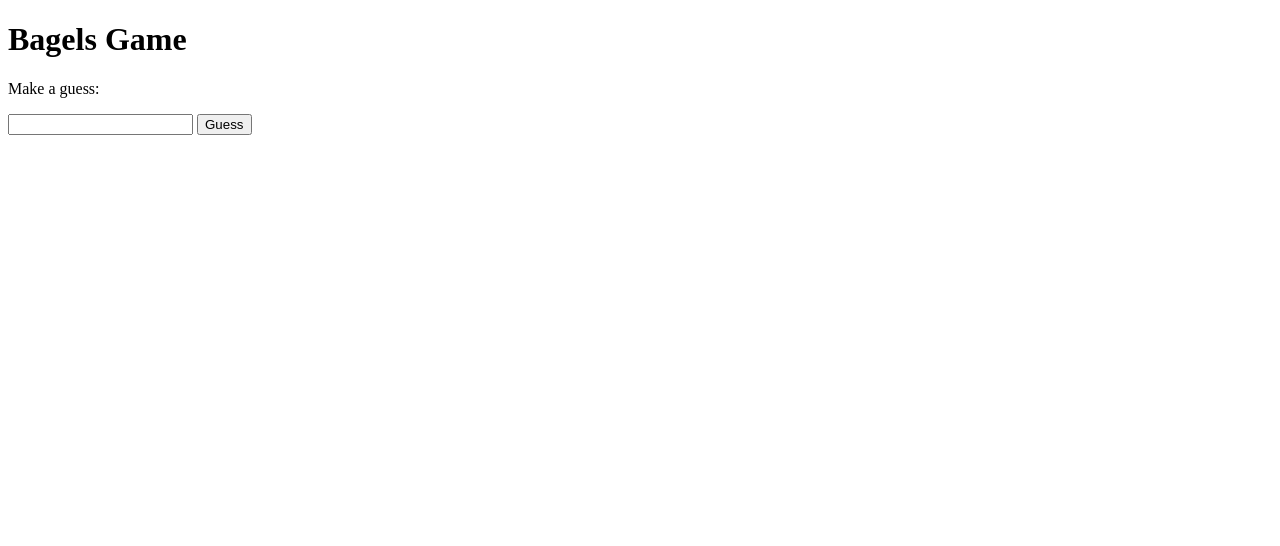
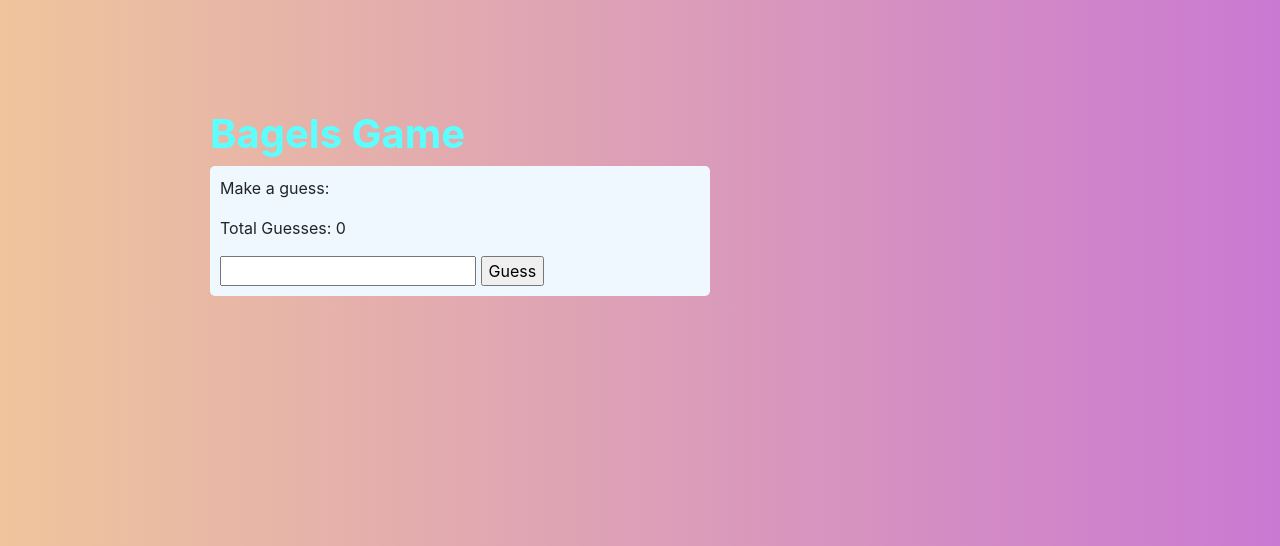
Before and after one commit to RestingWiki/oec, a Django app: page /bagels/start in a window 1280 px wide. Shown: the top 546 px of the page. Run offline with Django 4.2, Linux system fonts and the light colour scheme.

Commit message:
Second update

```diff
--- /dev/null
+++ b/bagels_game/static/bagels_game/bagels_game.css
@@ -0,0 +1,23 @@
+body{
+    background: linear-gradient(to left, rgba(202,121,210,255), rgba(239,197,156,255));
+    display: block;
+    width: 300px;
+    margin-left: 200px;
+    margin-right: auto;
+    margin-top: 100px;
+    padding: 10px;
+}
+.title{
+    color: rgb(91, 255, 255);
+    font-weight: bolder;
+    display: block;
+    width: 500px;
+    margin-left: auto;
+    margin-right: auto;
+}
+.game{
+    background-color: aliceblue;
+    border-radius: 5px;
+    width: 500px;
+    padding: 10px;
+}
--- a/bagels_game/templates/bagels_game/bagels_game.html
+++ b/bagels_game/templates/bagels_game/bagels_game.html
@@ -1,12 +1,19 @@
 <!DOCTYPE html>
+{% load static %}
 <html lang="en">
   <head>
     <meta charset="UTF-8">
+    <meta name="viewport" content="width=device-width, initial-scale=1, shrink-to-fit=no">
+
+    <link rel="stylesheet" href="https://cdn.jsdelivr.net/npm/bootstrap@4.0.0/dist/css/bootstrap.min.css" integrity="sha384-Gn5384xqQ1aoWXA+058RXPxPg6fy4IWvTNh0E263XmFcJlSAwiGgFAW/dAiS6JXm" crossorigin="anonymous">
+    <link rel="stylesheet" type="text/css" href="{% static 'bagels_game/bagels_game.css' %}">
+
     <title>Bagels Game</title>
   </head>
+
   <body>
-    <h1>Bagels Game</h1>
-
+    <h1 class="title">Bagels Game</h1>
+    <section class="game">
       {% if game_over %}
         <p>{{ clues|join:"<br>" }}</p>
         <p>Total Guesses: {{ guess_count }}</p>
@@ -16,11 +23,33 @@
         </form>
       {% else %}
         <p>Make a guess:</p>
+        <p>Total Guesses: {{ guess_count }}</p>
         <form action="{% url 'bagels_game' %}" method="post">
           {% csrf_token %}
           <input type="text" name="user_guess" required>
           <input type="submit" value="Guess">
         </form>
       {% endif %}
+    </section>
   </body>
+
+<!--  <body>-->
+<!--    <h1 class="game_title">Bagels Game</h1>-->
+
+<!--    {% if game_over %}-->
+<!--      <p>{{ clues|join:"<br>" }}</p>-->
+<!--      <p>Total Guesses: {{ guess_count }}</p>-->
+<!--      <form action="{% url 'bagels_game' %}" method="post">-->
+<!--        {% csrf_token %}-->
+<!--        <input type="submit" value="Play Again">-->
+<!--      </form>-->
+<!--    {% else %}-->
+<!--      <p>Make a guess:</p>-->
+<!--      <form action="{% url 'bagels_game' %}" method="post">-->
+<!--        {% csrf_token %}-->
+<!--        <input type="text" name="user_guess" required>-->
+<!--        <input type="submit" value="Guess">-->
+<!--      </form>-->
+<!--    {% endif %}-->
+<!--  </body>-->
 </html>
--- a/bagels_game/templates/bagels_game/index.html
+++ b/bagels_game/templates/bagels_game/index.html
@@ -2,7 +2,8 @@
 <html lang="en">
 <head>
     <meta charset="UTF-8">
-    <meta name="viewport" content="width=device-width, initial-scale=1.0">
+    <meta name="viewport" content="width=device-width, initial-scale=1, shrink-to-fit=no">
+    <link rel="stylesheet" href="https://cdn.jsdelivr.net/npm/bootstrap@4.0.0/dist/css/bootstrap.min.css" integrity="sha384-Gn5384xqQ1aoWXA+058RXPxPg6fy4IWvTNh0E263XmFcJlSAwiGgFAW/dAiS6JXm" crossorigin="anonymous">
     <title>Bagels Game</title>
 </head>
 <body>
@@ -15,6 +16,6 @@
         <li>Bagels🥲: No digit is correct.</li>
     </ul>
     <p>For example, if the secret number was 248 and your guess was 843, the clues would be Fermi Pico.</p>
-    <a href="/bagels_game/">Start Game</a>
+    <a href="/bagels/bagels/">Start Game</a>
 </body>
 </html>
--- a/blog/Templates/blog/base.html
+++ b/blog/Templates/blog/base.html
@@ -33,7 +33,7 @@
           <!-- Navbar Right Side -->
           <div class="navbar-nav">
             <a class="nav-item nav-link" href="https://www.facebook.com/oispenglishclub">Fanpage</a>
-            <a class="nav-item nav-link" href="/">Author</a>
+            <a class="nav-item nav-link" href="/">Authors</a>
           </div>
         </div>
       </div>
```
Also changed, not shown: bagels_game/views.py (+20 -20 lines), sourcegame.py (+0 -7 lines). Lines whose indentation alone changed are shown as unchanged.
